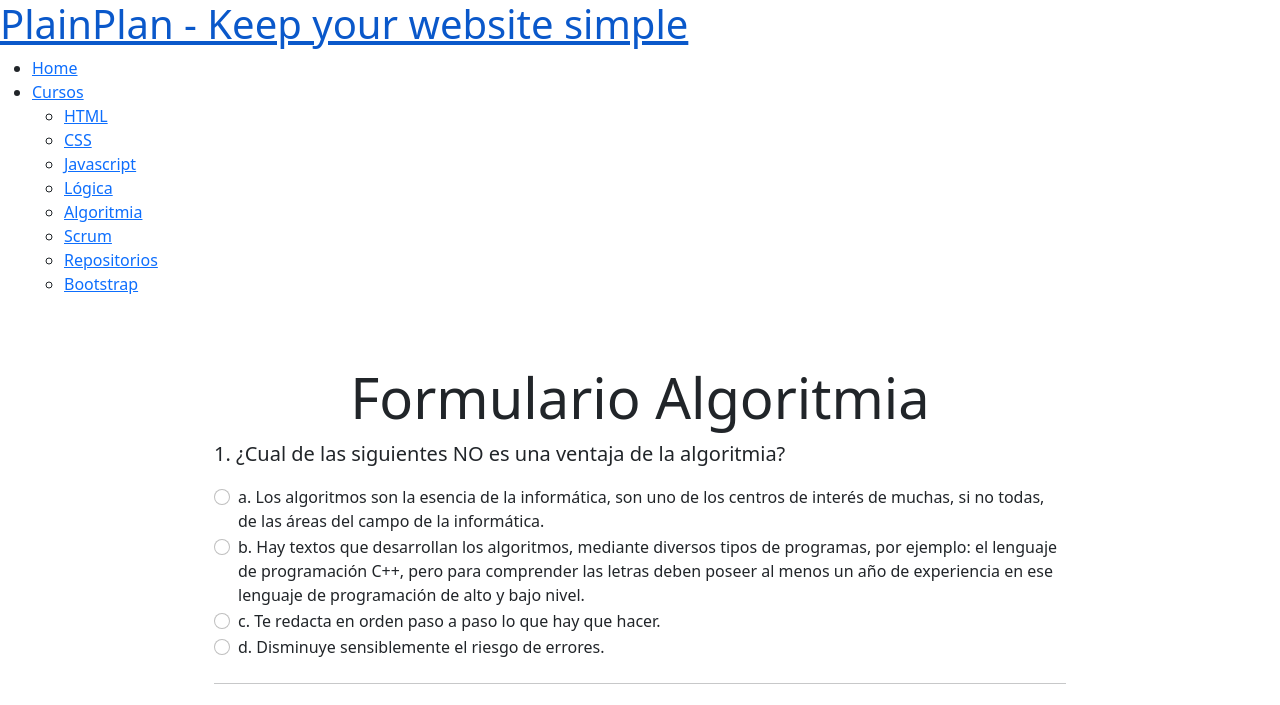
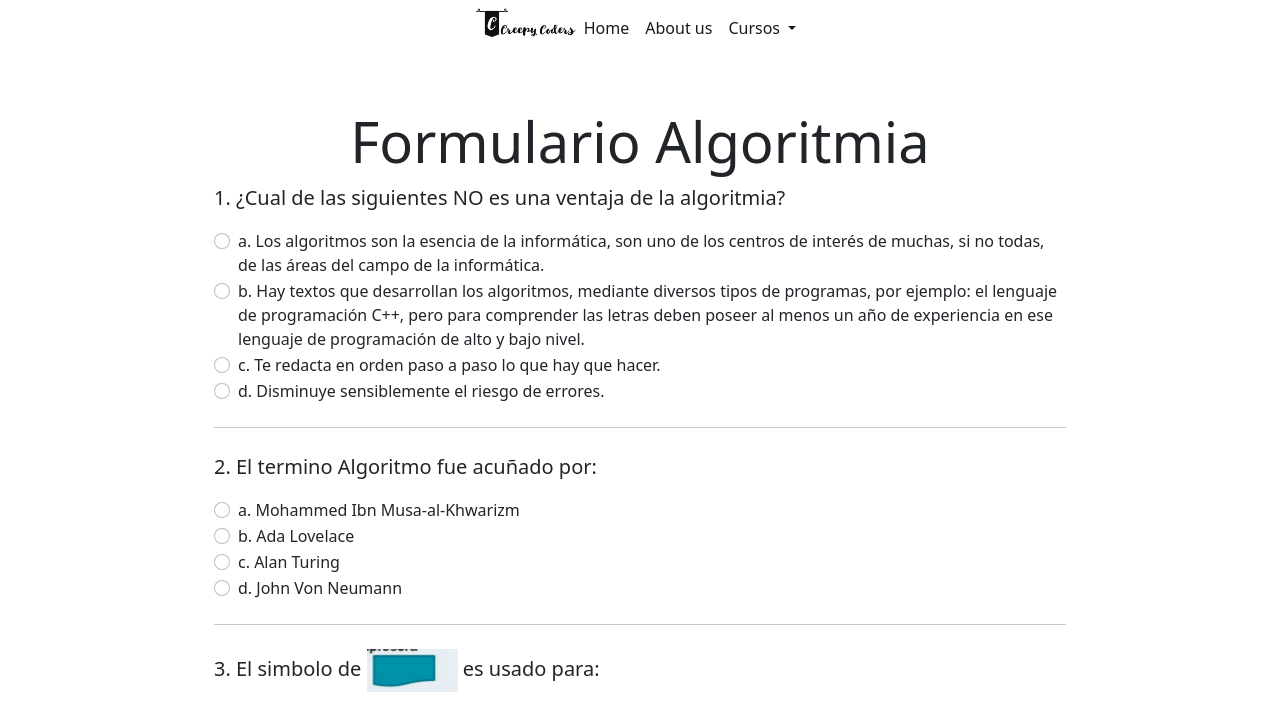
Before and after one commit to CreepyCodersFedesoft/CreepyWebCamp, a plain HTML site: page assets/views/algoritmiaEjercicios.html in a window 1280 px wide. Shown: the top 705 px of the page. Drawn offline with nearby package versions, Linux system fonts and the light colour scheme; a script that the page names is missing.

Commit message:
some fixes on exercises algoritmia

```diff
--- a/assets/css/style.css
+++ b/assets/css/style.css
@@ -1,3 +1,5 @@
+
+
 #footer {
 	height:87px;
 	font-size:11px;
--- a/assets/views/algoritmiaEjercicios.html
+++ b/assets/views/algoritmiaEjercicios.html
@@ -21,35 +21,50 @@
 
 <body>
 
-    <!-- START PAGE SOURCE -->
-    <div id="header">
-        <div class="shell">
-            <h1 id="logo" class="notext"><a href="../../index.html">PlainPlan - Keep your website simple</a></h1>
-            <div id="navigation">
-                <ul>
-                    <li><a href="../../index.html" class="active">Home</a></li>
-                    <li><a href="#">Cursos</a>
-                        <div class="dd-holder">
-                            <div class="dd-t"></div>
-                            <div class="dd">
-                                <ul>
-                                    <li><a href="../views/html.html">HTML</a></li>
-                                    <li><a href="../views/css.html">CSS</a></li>
-                                    <li><a href="../views/javaScript.html">Javascript</a></li>
-                                    <li><a href="../views/logica.html">Lógica</a></li>
-                                    <li><a href="../views/algoritmia.html">Algoritmia</a></li>
-                                    <li><a href="../views/scrum.html">Scrum</a></li>
-                                    <li><a href="../views/repositorios.html">Repositorios</a></li>
-                                    <li><a href="../views/bootstrap.html">Bootstrap</a></li>
-                                </ul>
-                            </div>
-                            <div class="dd-b"></div>
-                        </div>
-                    </li>
-                </ul>
+    <!-- Inicia barra de navegacion -->
+    <header>
+        <nav class="navbar navbar-expand-lg navbar-light">
+            <div class="container-fluid">
+                <button class="navbar-toggler" type="button" data-bs-toggle="collapse"
+                    data-bs-target="#navbarSupportedContent" aria-controls="navbarSupportedContent"
+                    aria-expanded="false" aria-label="Toggle navigation">
+                    <span class="navbar-toggler-icon"></span>
+                </button>
+                <div class="collapse navbar-collapse" id="navbarSupportedContent">
+                    <ul class="navbar-nav mx-auto mb-2 mb-lg-0">
+                        <li class="nav-item">
+                            <img src="../img/logo.gif" alt="" width="100" height="30" class=" rounded float-start">
+                        </li>
+                        <li class="nav-item">
+                            <a class="nav-link active" aria-current="page" href="#">Home</a>
+                        </li>
+                        <li class="nav-item">
+                            <a class="nav-link active" aria-current="page" href="../views/quienes_somos.html">About us</a>
+                        </li>
+                        <li class="nav-item dropdown">
+                            <a class="nav-link dropdown-toggle active" href="#" id="navbarDropdown" role="button"
+                                data-bs-toggle="dropdown" aria-expanded="false">
+                                Cursos
+                            </a>
+                            <ul class="dropdown-menu" aria-labelledby="navbarDropdown">
+                                <li><a class="dropdown-item" href="../views/html.html">HTML</a></li>
+                                <li><a class="dropdown-item" href="../views/css.html">CSS</a></li>
+                                <li><a class="dropdown-item" href="../views/javaScript.html">Javascript</a></li>
+                                <li><a class="dropdown-item" href="../views/logica.html">Lógica</a></li>
+                                <li><a class="dropdown-item" href="../views/algoritmia.html">Algoritmia</a></li>
+                                <li><a class="dropdown-item" href="../views/scrum.html">Scrum</a></li>
+                                <li><a class="dropdown-item" href="../views/repositorios.html">Repositorios</a></li>
+                                <li><a class="dropdown-item" href="../views/bootstrap.html">Bootstrap</a></li>
+                            </ul>
+                        </li>
+                    </ul>
+                </div>
             </div>
-        </div>
-    </div>
+        </nav>
+    </header>
+    <!-- Termina barra de navegacion -->
+
+
 
 
     <!--CONTENIDO FORMULARIO-->
```
